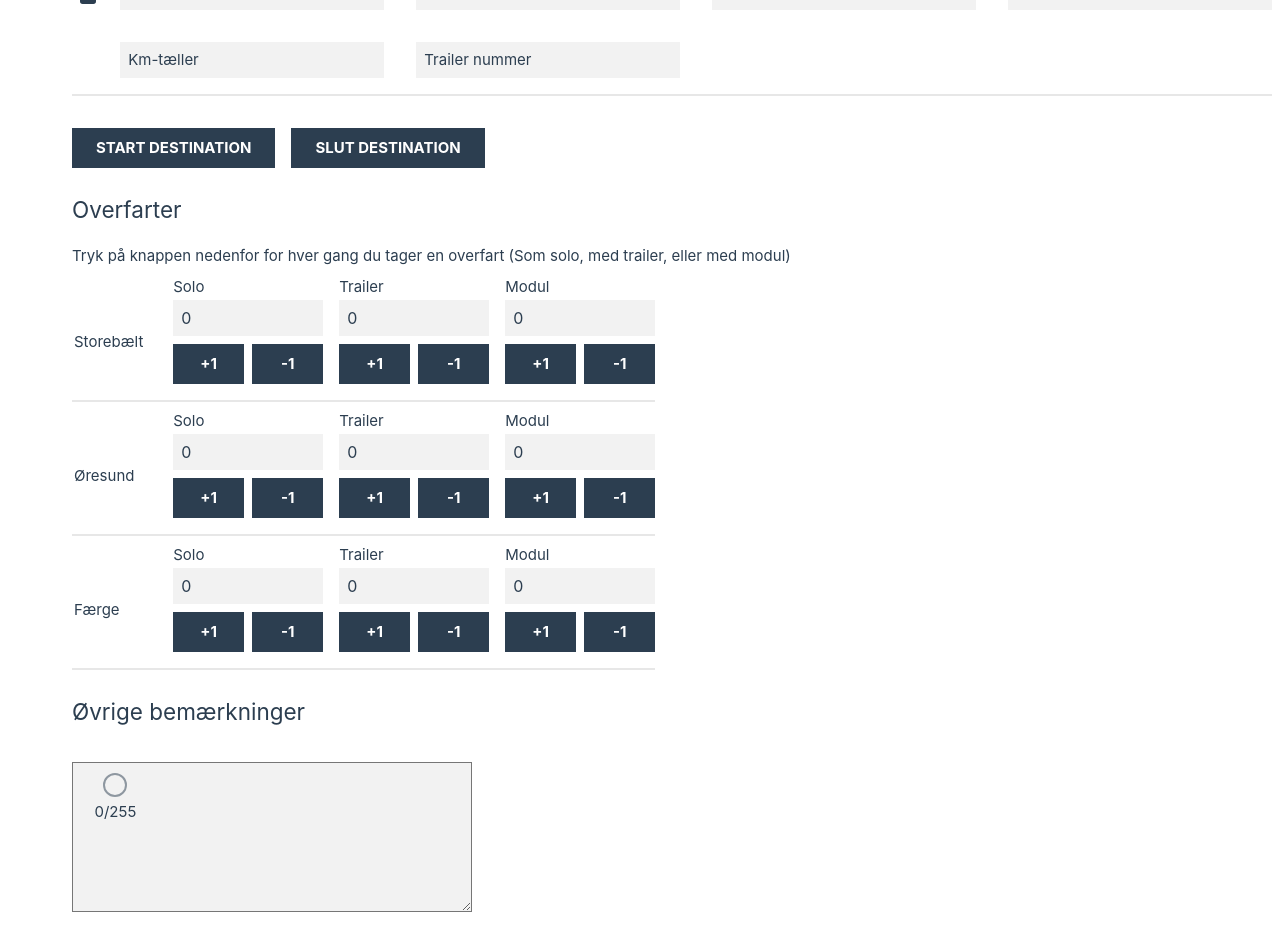
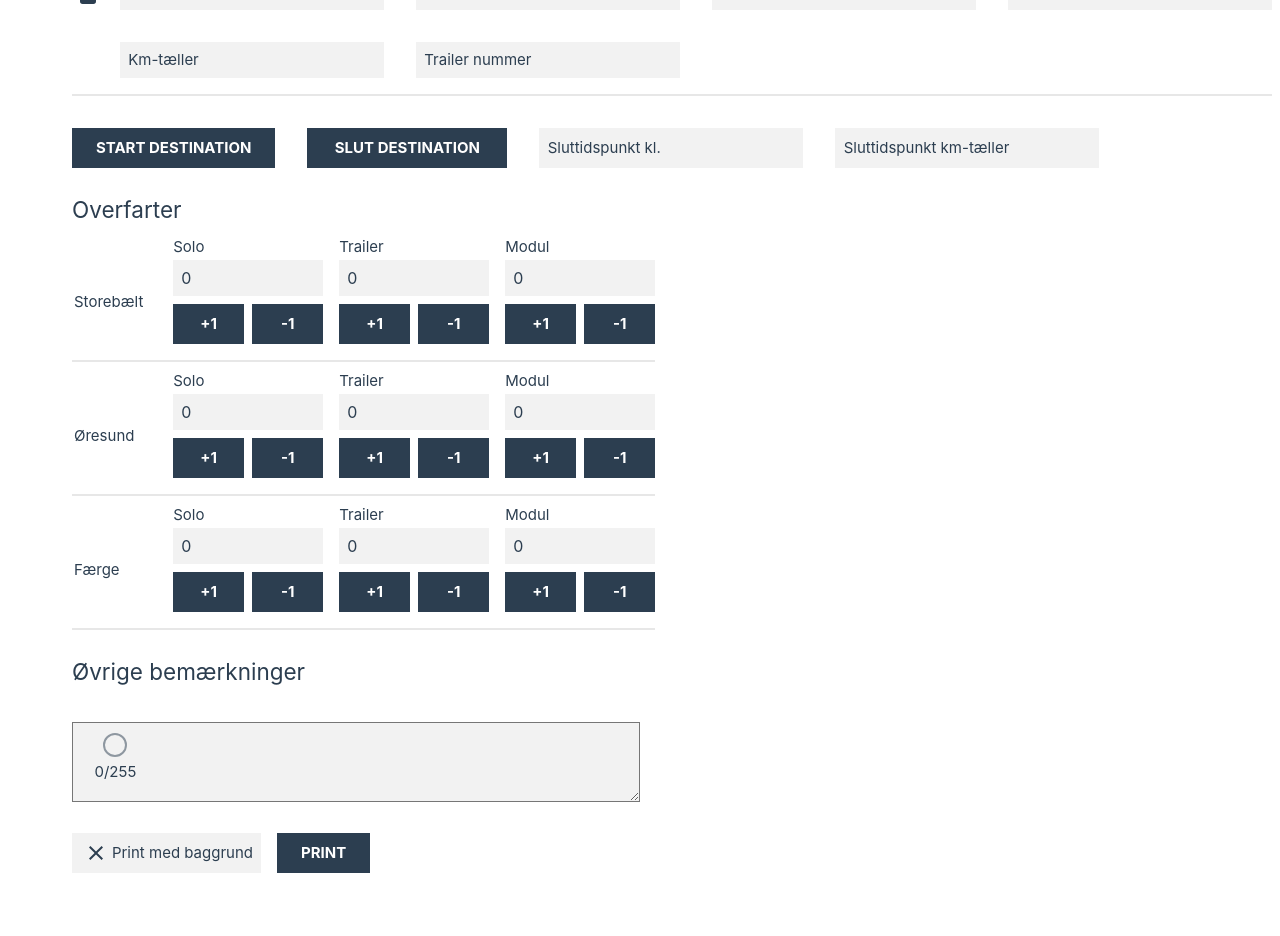
Before and after one commit to Zentarg/ChauffeurTimeRecorder, a Vue app: page / in a window 1280 px wide. Shown: the part 510-1446 px from the top of the page. After the commit the page ends 1407 px from the top, so only its background shows below. Built offline with nearby package versions, Linux system fonts and the light colour scheme.

Commit message:
Adds responsiveness. Adds checkbox

```diff
--- a/src/App.vue
+++ b/src/App.vue
@@ -20,22 +20,36 @@ import IconNote from './components/icons/iconNote.vue';
 </template>
 
 <style lang="scss">
+@use './assets/mixins.scss' as m;
 @import '@/assets/base.scss';
 
 #app {
+	display: flex;
+	flex-direction: column;
+	@include m.tablet {
+		flex-direction: row;
+	}
 	header {
-		position: absolute;
+		position: relative;
 		width: 4rem;
-		height: 100vh;
+		flex: 0 0 4rem;
 
 		nav {
+			position: fixed;
+			padding: var(--general-x-padding);
 			display: flex;
-			flex-direction: column;
-			width: 100%;
-			height: 100%;
+			flex-direction: row;
 			align-items: center;
 			gap: 1.5rem;
-			padding: var(--general-padding);
+			background-color: var(--color-background);
+			width: 100%;
+			z-index: 1;
+
+			@include m.tablet {
+				width: auto;
+				flex-direction: column;
+				padding: var(--general-padding);
+			}
 
 			a {
 				text-decoration: none;
@@ -52,9 +66,8 @@ import IconNote from './components/icons/iconNote.vue';
 	}
 
 	.router-view {
-		position: absolute;
-		left: 4rem;
-		height: 100vh;
+		// position: absolute;
+		// left: 4rem;
 	}
 }
 </style>
--- a/src/Classes/DrivingReport.ts
+++ b/src/Classes/DrivingReport.ts
@@ -11,6 +11,8 @@ export class DrivingReport {
 	destinationData: DestinationData[];
 	crossings: { [key: string]: Crossing };
 	additionalDetails: string;
+	endTime!: string;
+	endKmCount!: number;
 
 	private _dateString: string;
 
--- a/src/assets/base.scss
+++ b/src/assets/base.scss
@@ -22,7 +22,9 @@
 
 
 	//Vars
-	--general-padding: 1.5rem 0.5rem;
+	--general-y-padding: 1.5rem;
+	--general-x-padding: .5rem;
+	--general-padding: var(--general-y-padding) var(--general-x-padding);
 
 }
 
@@ -53,7 +55,8 @@
 
 		--color-heading: var(--vt-c-text-dark-1);
 		--color-text: var(--vt-c-text-dark-2);
-		--color-text-hover: var(--vt-c-text-dark-1)
+		--color-text-hover: var(--vt-c-text-dark-1);
+		color-scheme: dark;
 	}
 }
 
@@ -90,6 +93,8 @@ body {
 	color: var(--color-background);
 	font-weight: 700;
 	text-transform: uppercase;
+	text-align: center;
+	user-select: none;
 
 	&.disabled {
 		background: var(--color-border-hover);
--- /dev/null
+++ b/src/assets/mixins.scss
@@ -0,0 +1,13 @@
+@use './variables.scss' as v;
+
+@mixin mobile {
+	@media (max-width: #{v.$mobile-max}) {
+		@content;
+	}
+}
+
+@mixin tablet {
+	@media (min-width: #{v.$tablet-min}) {
+		@content;
+	}
+}
--- /dev/null
+++ b/src/assets/variables.scss
@@ -0,0 +1,2 @@
+$mobile-max: 767px;
+$tablet-min: 768px;
--- /dev/null
+++ b/src/components/Checkbox.vue
@@ -0,0 +1,65 @@
+<script lang="ts">
+import { defineComponent } from 'vue';
+import IconCheck from './icons/IconCheck.vue';
+import IconClose from './icons/IconClose.vue';
+
+export default defineComponent({
+	props: {
+		modelValue: {},
+		label: {
+			type: String,
+		},
+	},
+	methods: {
+		InputChanged(event) {
+			console.log(event.target.checked);
+			this.$emit('update:modelValue', event.target.checked);
+		},
+	},
+	components: { IconCheck, IconClose },
+});
+</script>
+
+<template>
+	<label class="label">
+		<div class="checkbox-placeholder">
+			<IconCheck v-show="modelValue"></IconCheck>
+			<IconClose v-show="!modelValue"></IconClose>
+		</div>
+		<input
+			type="checkbox"
+			class="checkbox"
+			:checked="modelValue"
+			@input="InputChanged"
+		/>
+
+		{{ label }}</label
+	>
+</template>
+
+<style scoped lang="scss">
+.label {
+	position: relative;
+	display: flex;
+	flex-direction: row;
+	align-items: center;
+	background-color: var(--color-background-mute);
+	color: var(--color-heading);
+	padding: 0 var(--general-x-padding);
+	user-select: none;
+	cursor: pointer;
+	.checkbox {
+		position: absolute;
+		opacity: 0;
+	}
+	.checkbox-placeholder {
+		position: relative;
+		display: flex;
+		pointer-events: none;
+		align-items: center;
+		justify-content: center;
+		width: 2rem;
+		height: 2rem;
+	}
+}
+</style>
--- a/src/components/InputField.vue
+++ b/src/components/InputField.vue
@@ -19,7 +19,7 @@ export default defineComponent({
 		},
 		pattern: {
 			type: String,
-			default: '*',
+			default: '',
 		},
 	},
 	methods: {
@@ -38,7 +38,9 @@ export default defineComponent({
 			name=""
 			:value="modelValue"
 			@input="InputChanged"
-			:class="{ empty: !modelValue && modelValue != 0 }"
+			:class="{
+				empty: modelValue === undefined || modelValue === '',
+			}"
 			:required="required"
 			:pattern="pattern"
 		/>
--- a/src/components/Report.vue
+++ b/src/components/Report.vue
@@ -6,6 +6,7 @@ import InputField from './InputField.vue';
 import IconDelete from './icons/IconDelete.vue';
 import { Crossing } from '@/Classes/Crossing';
 import TextArea from './TextArea.vue';
+import Checkbox from './Checkbox.vue';
 
 export default defineComponent({
 	props: {
@@ -18,6 +19,7 @@ export default defineComponent({
 	setup() {
 		return {
 			destinationDataIdCounter: 0,
+			printWithBackground: ref(false),
 		};
 	},
 	methods: {
@@ -43,6 +45,10 @@ export default defineComponent({
 						this.report.destinationData.length - 1
 					].endTime = data.startTime;
 				}
+				this.report.endTime =
+					this.report.destinationData[
+						this.report.destinationData.length - 1
+					].endTime;
 			}
 
 			this.report.destinationData.push(data);
@@ -59,6 +65,19 @@ export default defineComponent({
 				this.report.destinationData[
 					this.report.destinationData.length - 1
 				].endTime = this.GetCurrentTime();
+				this.report.endTime =
+					this.report.destinationData[
+						this.report.destinationData.length - 1
+					].endTime;
+				console.log(
+					this.report.destinationData[
+						this.report.destinationData.length - 1
+					].kmCount
+				);
+				this.report.endKmCount =
+					this.report.destinationData[
+						this.report.destinationData.length - 1
+					].kmCount;
 			}
 		},
 		AddCrossing(crossing: String, type: String) {
@@ -88,7 +107,7 @@ export default defineComponent({
 			return true;
 		},
 	},
-	components: { InputField, IconDelete, TextArea },
+	components: { InputField, IconDelete, TextArea, Checkbox },
 	mounted() {
 		this.AddDestinationDataRow();
 	},
@@ -180,7 +199,7 @@ export default defineComponent({
 					</div>
 				</div>
 			</div>
-			<div class="buttons">
+			<div class="data-list-overall">
 				<div
 					class="btn start-btn"
 					:class="{ disabled: !CanAddMoreRows }"
@@ -195,14 +214,21 @@ export default defineComponent({
 				>
 					Slut destination
 				</div>
+				<InputField
+					type="text"
+					v-model="report.endTime"
+					label="Sluttidspunkt kl."
+				></InputField>
+				<InputField
+					type="number"
+					v-model="report.endKmCount"
+					label="Sluttidspunkt km-tæller"
+				></InputField>
 			</div>
 		</div>
 		<div class="crossings details">
 			<h2>Overfarter</h2>
-			<p>
-				Tryk på knappen nedenfor for hver gang du tager en overfart (Som
-				solo, med trailer, eller med modul)
-			</p>
+			<div class="crossings-list">
 				<div
 					class="crossing"
 					v-for="(crossing, key) in report.crossings"
@@ -240,6 +266,7 @@ export default defineComponent({
 					</div>
 				</div>
 			</div>
+		</div>
 		<div class="extra-details details">
 			<h2>Øvrige bemærkninger</h2>
 			<TextArea
@@ -248,27 +275,53 @@ export default defineComponent({
 				v-model="report.additionalDetails"
 			></TextArea>
 		</div>
+		<div class="print">
+			<Checkbox
+				v-model="printWithBackground"
+				label="Print med baggrund"
+				name="printWithBackground"
+			></Checkbox>
+			<div class="btn print-btn">Print</div>
+		</div>
 	</div>
 </template>
 
 <style scoped lang="scss">
+@use '../assets/mixins.scss' as m;
 .report {
 	display: flex;
 	gap: 1.5rem;
 	flex-direction: column;
-	align-items: baseline;
 	.details {
 		display: flex;
 		flex-direction: column;
 		gap: 2rem;
 		align-items: baseline;
 		color: var(--color-heading);
+
+		@include m.mobile {
+			.inputs {
+				width: 100%;
+				padding: 0 var(--general-x-padding);
+				.input-container {
+					width: calc(100% - 4rem);
+				}
+			}
+		}
 	}
 
-	.buttons {
+	.data-list-overall {
 		display: flex;
-		flex-direction: row;
-		gap: 1rem;
+		flex-flow: row wrap;
+		gap: 2rem;
+
+		@include m.mobile {
+			justify-content: center;
+		}
+
+		div {
+			min-width: 200px;
+		}
 	}
 
 	.report-general {
@@ -324,16 +377,34 @@ export default defineComponent({
 		flex-direction: column;
 		gap: 1rem;
 
+		.crossings-list {
+			display: flex;
+			flex-direction: row;
+			flex-wrap: wrap;
+			gap: 1rem;
+			@include m.mobile {
+				justify-content: center;
+			}
+
+			@include m.tablet {
+				flex-direction: column;
+			}
+
 			.crossing {
 				display: flex;
-			flex-direction: row;
+				flex-direction: column;
 				align-items: center;
-			gap: 1rem;
+				gap: 2rem;
 				legend {
 					width: 9ch;
 				}
 				border-bottom: 2px solid var(--color-border);
 				padding: 1rem 0;
+
+				@include m.tablet {
+					flex-direction: row;
+					gap: 1rem;
+				}
 
 				.crossing-input-container {
 					display: flex;
@@ -356,12 +427,27 @@ export default defineComponent({
 				}
 			}
 		}
+	}
 
 	.extra-details {
 		.text-area {
 			max-width: calc(100vw - 7rem);
-			min-width: 400px;
-			height: 10em;
+			min-height: 5em;
+			min-width: 60ch;
+			@include m.mobile {
+				align-self: center;
+				min-width: 80%;
+			}
+		}
+	}
+
+	.print {
+		display: flex;
+		gap: 1rem;
+		input {
+			padding: 2rem;
+		}
+		.print-btn {
 		}
 	}
 }
--- a/src/components/TextArea.vue
+++ b/src/components/TextArea.vue
@@ -86,6 +86,7 @@ export default defineComponent({
 		background-color: var(--color-background-mute);
 		color: var(--color-heading);
 		padding-left: 75px;
+		min-width: 20ch;
 	}
 	.char-count {
 		position: absolute;
--- /dev/null
+++ b/src/components/icons/IconCheck.vue
@@ -0,0 +1,8 @@
+<template>
+	<svg style="width: 24px; height: 24px" viewBox="0 0 24 24">
+		<path
+			fill="currentColor"
+			d="M21,7L9,19L3.5,13.5L4.91,12.09L9,16.17L19.59,5.59L21,7Z"
+		/>
+	</svg>
+</template>
--- /dev/null
+++ b/src/components/icons/IconClose.vue
@@ -0,0 +1,8 @@
+<template>
+	<svg style="width: 24px; height: 24px" viewBox="0 0 24 24">
+		<path
+			fill="currentColor"
+			d="M19,6.41L17.59,5L12,10.59L6.41,5L5,6.41L10.59,12L5,17.59L6.41,19L12,13.41L17.59,19L19,17.59L13.41,12L19,6.41Z"
+		/>
+	</svg>
+</template>
--- a/src/views/HomeView.vue
+++ b/src/views/HomeView.vue
@@ -63,6 +63,7 @@ function DeleteSelectedReport() {
 </template>
 
 <style scoped lang="scss">
+@use '../assets/mixins.scss' as m;
 main {
 	padding: var(--general-padding);
 	display: flex;
@@ -80,8 +81,16 @@ main {
 
 		.selector {
 			display: flex;
-			flex-flow: row wrap;
+			flex-flow: column wrap;
 			gap: 1rem;
+
+			& > div {
+				max-width: 100%;
+			}
+
+			@include m.tablet {
+				flex-flow: row wrap;
+			}
 		}
 	}
 }
```
Lines whose indentation alone changed are shown as unchanged.
